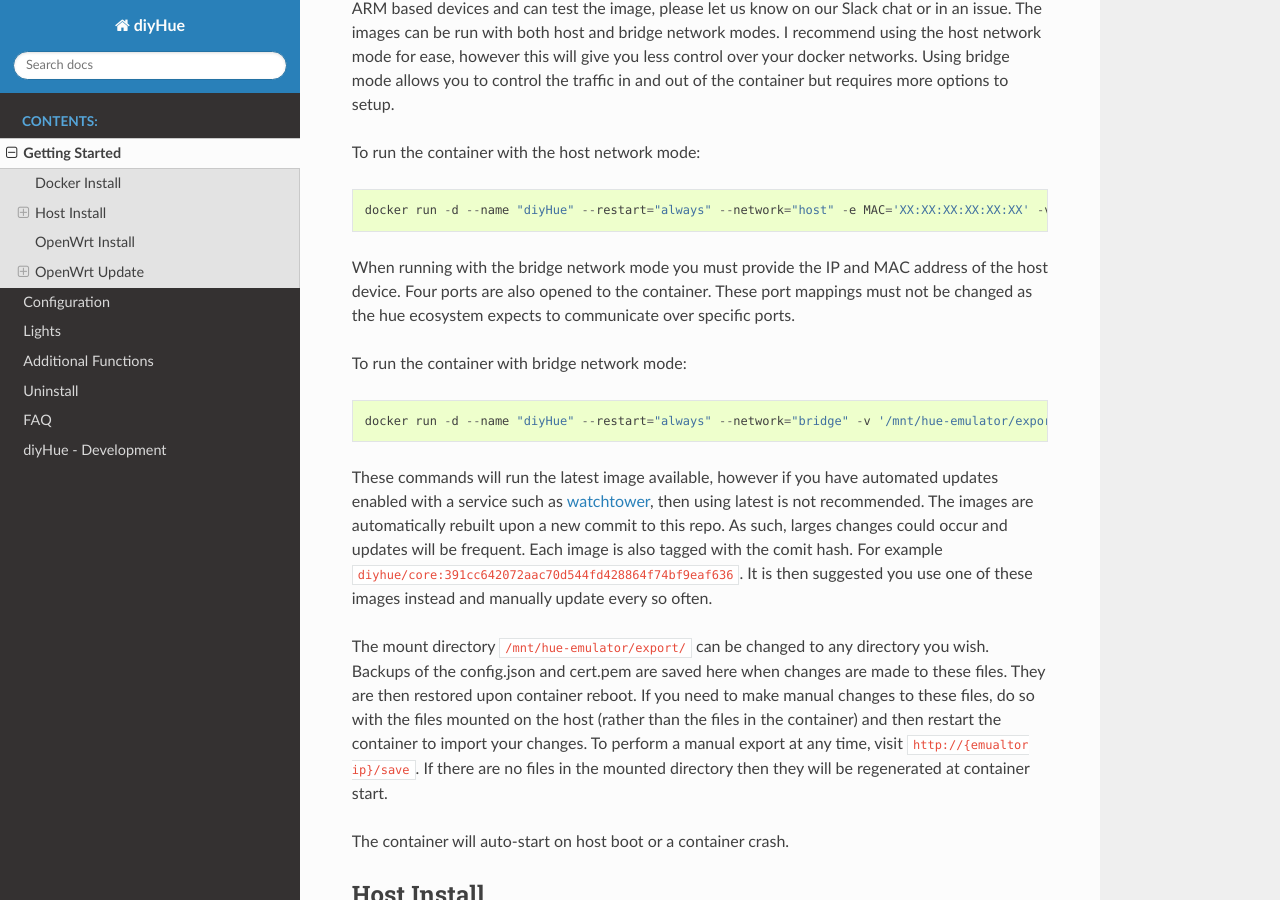
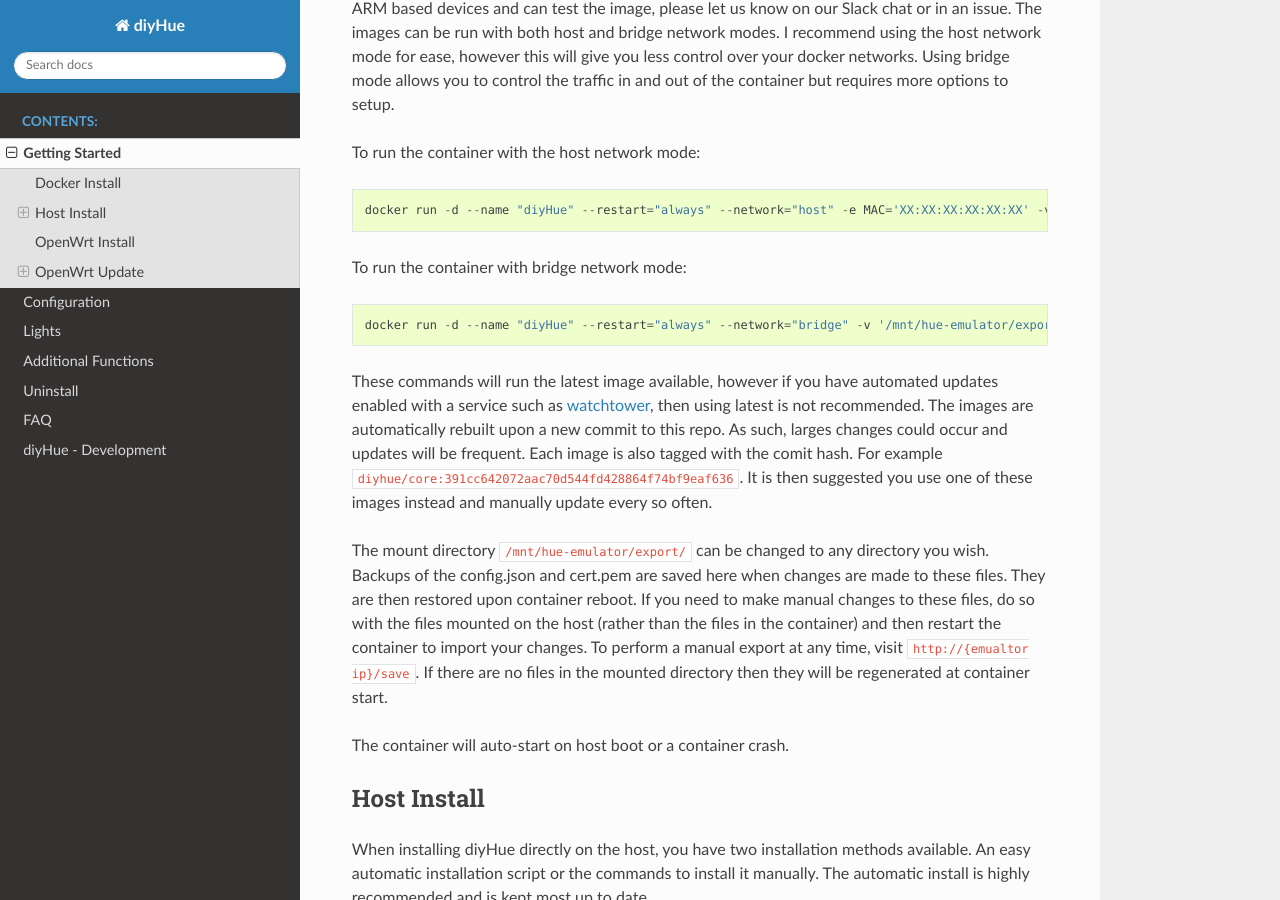
Before and after one commit to diyhue/ReadTheDocs, a Sphinx documentation site: the page built from source/getting_started.rst, in a window 1280 px wide and 900 px high, scrolled down 507 px. Built offline with Sphinx 7.4.7 and the Read the Docs theme 2.0.0, drawn with Linux system fonts in a browser that asks for light colours.

```diff
--- a/source/getting_started.rst
+++ b/source/getting_started.rst
@@ -16,7 +16,8 @@
 
     docker run -d --name "diyHue" --restart="always" --network="host" -e MAC='XX:XX:XX:XX:XX:XX' -v '/mnt/hue-emulator/export/':'/opt/hue-emulator/export/':'rw' diyhue/core:latest
 
-When running with the bridge network mode you must provide the IP and MAC address of the host device. Four ports are also opened to the container. These port mappings must not be changed as the hue ecosystem expects to communicate over specific ports.
+
+.. When running with the bridge network mode you must provide the IP and MAC address of the host device. Four ports are also opened to the container. These port mappings must not be changed as the hue ecosystem expects to communicate over specific ports.
 
 To run the container with bridge network mode::
 
```
